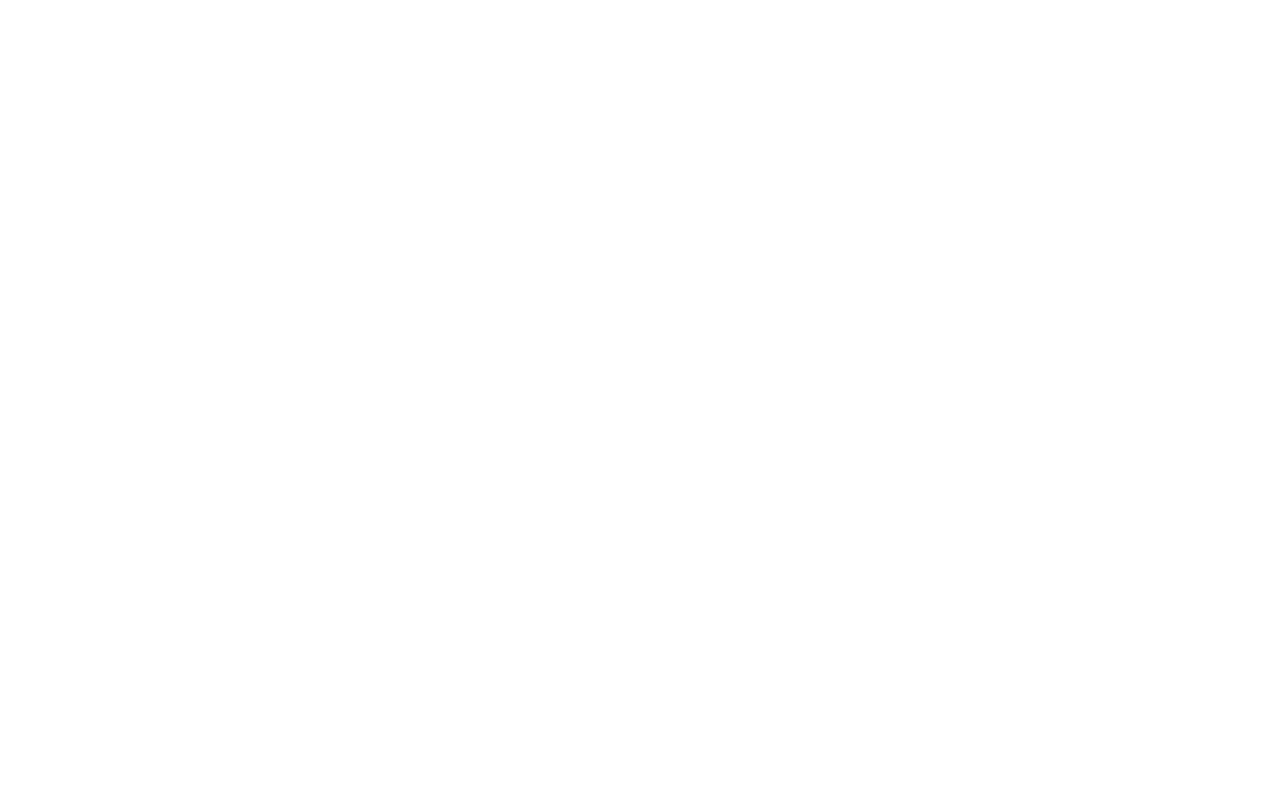
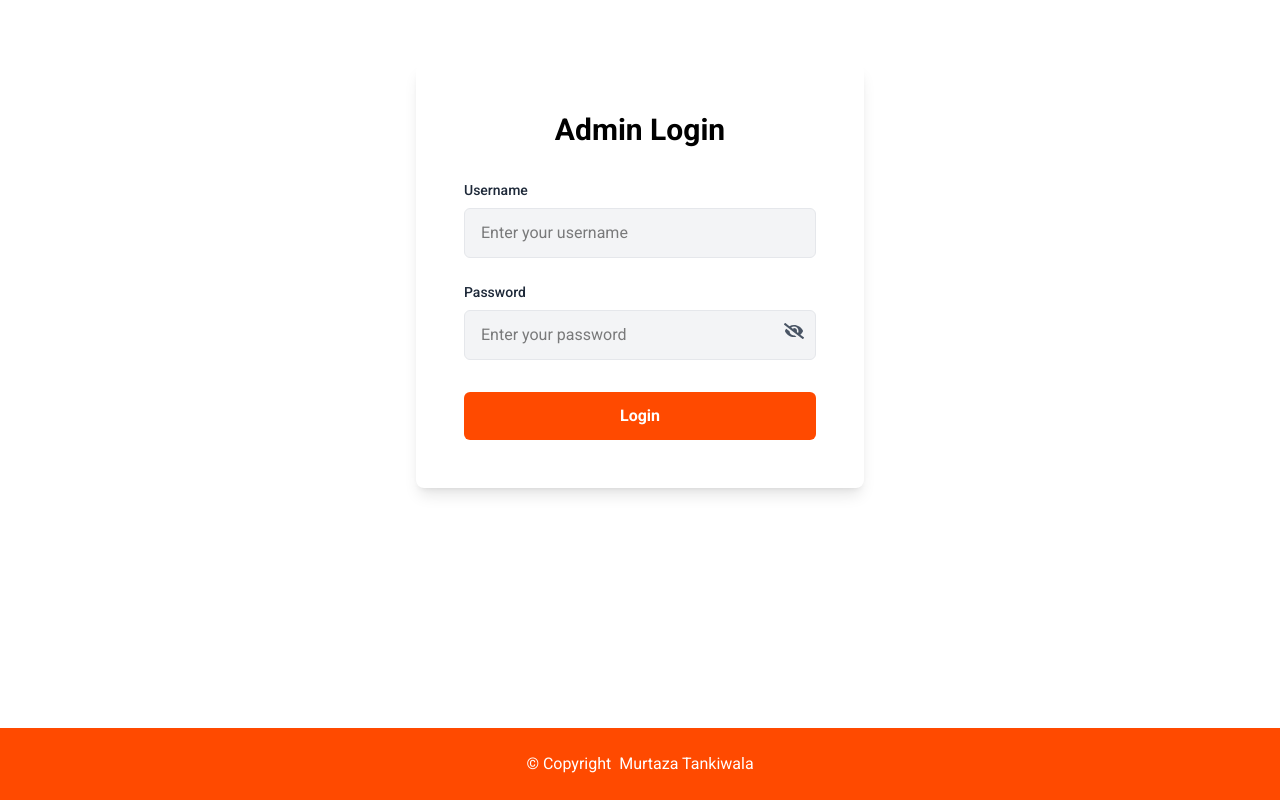
Before and after one commit to murtazatankiwala456/newnajmifabricationaluminiumandsteelrack, a React (Vite) app in the folder frontend/: page /admin in a window 1280 px wide. Before the commit this address had no page. Built offline with nearby package versions, Linux system fonts and the light colour scheme; the HTML template or start-up script is replaced by a standard one.

Commit message:
Made adminLoginForm and adminLoginPage component

```diff
--- a/frontend/src/App.jsx
+++ b/frontend/src/App.jsx
@@ -3,6 +3,8 @@ import ContactUsPage from "./components/pages/Contact-Us/ContactUsPage";
 import HomePage from "./components/pages/Home/HomePage";
 import { Routes, Route } from "react-router-dom";
 import ProductDetailPage from "./components/pages/Product-Detail/ProductDetailPage.jsx";
+import AdminLoginPage from "./components/pages/Admin/AdminLoginPage.jsx";
+
 const App = () => {
   return (
     <Routes>
@@ -10,6 +12,7 @@ const App = () => {
       <Route path="/about-us" element={<AboutUsPage />} />
       <Route path="/contact-us" element={<ContactUsPage />} />
       <Route path="/products/:id" element={<ProductDetailPage />} />
+      <Route path="/admin" element={<AdminLoginPage />} />
     </Routes>
   );
 };
--- /dev/null
+++ b/frontend/src/components/pages/Admin/AdminLoginPage.jsx
@@ -0,0 +1,12 @@
+import Footer from "../../common/Footer/Footer";
+import AdminLoginForm from "./Auth/AdminLoginForm/AdminLoginForm";
+const AdminLoginPage = () => {
+  return (
+    <>
+      <AdminLoginForm />
+      <Footer />
+    </>
+  );
+};
+
+export default AdminLoginPage;
--- /dev/null
+++ b/frontend/src/components/pages/Admin/Auth/AdminLoginForm/AdminLoginForm.jsx
@@ -0,0 +1,71 @@
+import { FaEye, FaEyeSlash } from "react-icons/fa";
+import { useState } from "react";
+const AdminLoginForm = () => {
+  const [showPassword, setShowPassword] = useState(false);
+  const togglePassword = () => setShowPassword(!showPassword);
+  return (
+    <main role="main" className="container mx-auto py-16 px-4 flex-grow">
+      <div className="flex justify-center">
+        <div className="bg-white p-12 rounded-lg shadow-lg w-full max-w-md">
+          <section aria-labelledby="admin-login-heading">
+            <h1
+              className="text-3xl font-bold text-center text-black mb-8"
+              id="admin-login-heading"
+            >
+              Admin Login
+            </h1>
+            <form aria-labelledby="admin-login-heading">
+              <div className="mb-6">
+                <label
+                  className="block text-gray-800 text-sm font-medium mb-2"
+                  for="username"
+                >
+                  Username
+                </label>
+                <input
+                  className="w-full px-4 py-3 bg-gray-100 border border-gray-200 rounded-md focus:outline-none focus:ring-2 focus:ring-bright-orange"
+                  id="username"
+                  placeholder="Enter your username"
+                  type="text"
+                />
+              </div>
+              <div className="mb-8 relative">
+                <label
+                  className="block text-gray-800 text-sm font-medium mb-2"
+                  for="password"
+                >
+                  Password
+                </label>
+                <input
+                  className="w-full px-4 py-3 bg-gray-100 border border-gray-200 rounded-md focus:outline-none focus:ring-2 focus:ring-bright-orange"
+                  id="password"
+                  placeholder="Enter your password"
+                  type={showPassword ? "text" : "password"}
+                />
+                <button
+                  type="button"
+                  className="absolute right-3 top-1/2  text-gray-600 hover:text-gray-800"
+                  onClick={togglePassword}
+                >
+                  {showPassword ? (
+                    <FaEye className="h-5 w-5" />
+                  ) : (
+                    <FaEyeSlash className="h-5 w-5" />
+                  )}
+                </button>
+              </div>
+              <button
+                className="w-full bg-primary text-white font-bold py-3 px-6 rounded-md hover:text-gray-200"
+                type="submit"
+              >
+                Login
+              </button>
+            </form>
+          </section>
+        </div>
+      </div>
+    </main>
+  );
+};
+
+export default AdminLoginForm;
```
